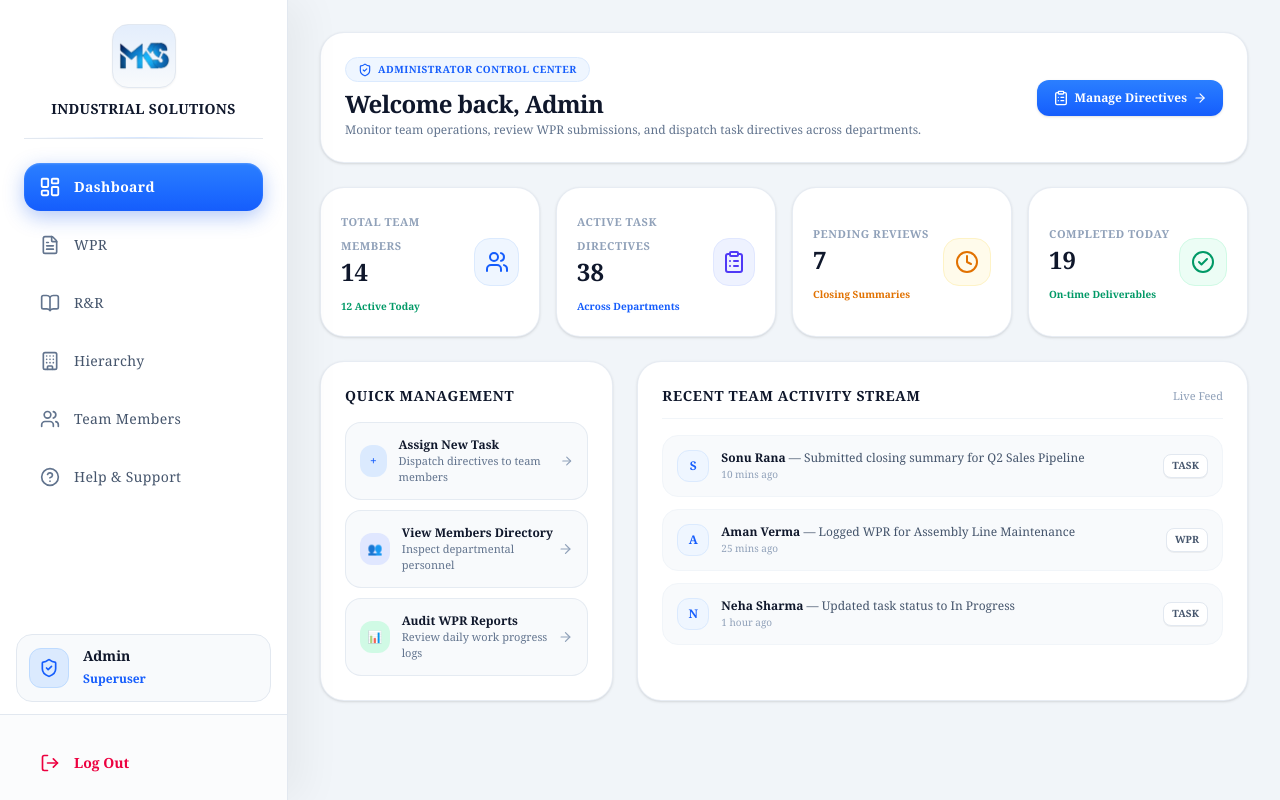
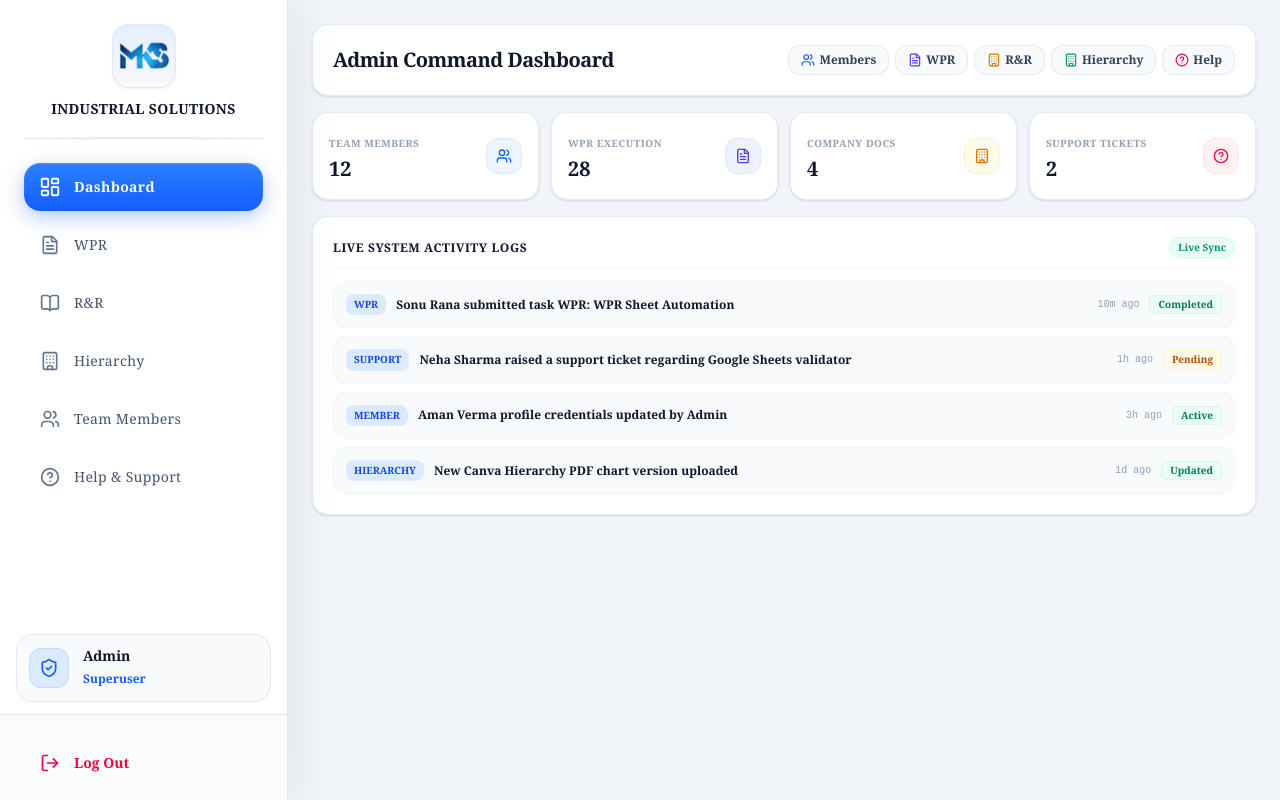
Before and after one commit to ketansharma2/mks-wpr, a Next.js app: page /admin in a window 1280 px wide. Built offline with nearby package versions, Linux system fonts and the light colour scheme.

Commit message:
hierarchy

```diff
--- a/app/admin/page.tsx
+++ b/app/admin/page.tsx
@@ -3,36 +3,21 @@
 import { useState } from 'react';
 import Link from 'next/link';
 import AdminSidebar from '@/app/components/layout/sidebar/admin-sidebar';
-import {
-  LayoutDashboard,
-  Users,
-  ClipboardList,
-  FileText,
-  ShieldCheck,
-  ArrowRight,
-  TrendingUp,
-  CheckCircle2,
-  Clock,
-  AlertCircle,
-  Briefcase,
-  Building
-} from 'lucide-react';
+import { Users, FileText, Building, HelpCircle, ShieldCheck, ArrowUpRight, ExternalLink } from 'lucide-react';
 
 export default function AdminDashboardPage() {
-  // Admin KPI metrics state
   const [stats] = useState({
-    totalMembers: 14,
-    activeTasks: 38,
-    pendingApprovals: 7,
-    completedToday: 19,
-    systemHealth: 'Optimal',
+    totalMembers: 12,
+    activeTasksWPR: 28,
+    pendingSupportTickets: 2,
+    companyDocs: 4
   });
 
-  // Recent team activity logs
   const [recentActivities] = useState([
-    { id: 1, member: 'Sonu Rana', action: 'Submitted closing summary for Q2 Sales Pipeline', time: '10 mins ago', type: 'task' },
-    { id: 2, member: 'Aman Verma', action: 'Logged WPR for Assembly Line Maintenance', time: '25 mins ago', type: 'wpr' },
-    { id: 3, member: 'Neha Sharma', action: 'Updated task status to In Progress', time: '1 hour ago', type: 'task' },
+    { id: 1, type: 'WPR', text: 'Sonu Rana submitted task WPR: WPR Sheet Automation', time: '10m ago', status: 'Completed' },
+    { id: 2, type: 'SUPPORT', text: 'Neha Sharma raised a support ticket regarding Google Sheets validator', time: '1h ago', status: 'Pending' },
+    { id: 3, type: 'MEMBER', text: 'Aman Verma profile credentials updated by Admin', time: '3h ago', status: 'Active' },
+    { id: 4, type: 'HIERARCHY', text: 'New Canva Hierarchy PDF chart version uploaded', time: '1d ago', status: 'Updated' },
   ]);
 
   return (
@@ -41,169 +26,113 @@ export default function AdminDashboardPage() {
       {/* Admin Sidebar */}
       <AdminSidebar />
 
-      {/* Main Admin Workspace */}
-      <main className="flex-1 p-4 sm:p-6 lg:p-8 overflow-y-auto">
-        <div className="max-w-7xl mx-auto space-y-6">
+      {/* Main Workspace */}
+      <main className="flex-1 p-3 sm:p-5 lg:p-6 overflow-y-auto">
+        <div className="max-w-7xl mx-auto space-y-4">
 
-          {/* Admin Welcome Greeting Banner */}
-          <div className="bg-white p-5 sm:p-6 rounded-3xl border border-slate-200/80 shadow-sm flex flex-col md:flex-row md:items-center md:justify-between gap-4">
+          {/* Header Banner with Compact Quick Links on Upper Right */}
+          <div className="bg-white p-4 sm:p-5 rounded-2xl border border-slate-200/80 shadow-sm flex flex-col lg:flex-row lg:items-center lg:justify-between gap-3">
             <div>
-              <div className="inline-flex items-center gap-1.5 px-3 py-1 rounded-full bg-blue-50 border border-blue-100 text-blue-600 text-[10px] font-semibold tracking-wider uppercase mb-1.5">
-                <ShieldCheck className="w-3.5 h-3.5" /> Administrator Control Center
-              </div>
-              <h1 className="text-xl sm:text-2xl font-extrabold text-slate-900 tracking-tight">
-                Welcome back, Admin
+
+              <h1 className="text-lg sm:text-xl font-extrabold text-slate-900 tracking-tight">
+                Admin Command Dashboard
               </h1>
-              <p className="text-xs text-slate-500 mt-0.5">
-                Monitor team operations, review WPR submissions, and dispatch task directives across departments.
-              </p>
             </div>
-            <div className="flex flex-wrap gap-2">
-              <Link
-                href="/admin/tasks"
-                className="flex items-center gap-1.5 py-2.5 px-4 bg-gradient-to-b from-blue-500 to-blue-600 text-white font-semibold text-xs rounded-xl shadow-sm hover:from-blue-600 hover:to-blue-700 transition"
-              >
-                <ClipboardList className="w-4 h-4" /> Manage Directives
-                <ArrowRight className="w-3.5 h-3.5" />
+
+            {/* Quick Navigation Pills on Upper Right */}
+            <div className="flex flex-wrap items-center gap-1.5 text-xs font-semibold">
+              <Link href="/admin/members" className="px-3 py-1.5 bg-slate-50 hover:bg-blue-50 text-slate-700 hover:text-blue-700 border border-slate-200/80 rounded-xl transition flex items-center gap-1">
+                <Users className="w-3.5 h-3.5 text-blue-600" /> Members
+              </Link>
+              <Link href="/admin/wpr" className="px-3 py-1.5 bg-slate-50 hover:bg-blue-50 text-slate-700 hover:text-blue-700 border border-slate-200/80 rounded-xl transition flex items-center gap-1">
+                <FileText className="w-3.5 h-3.5 text-indigo-600" /> WPR
+              </Link>
+              <Link href="/admin/rnr" className="px-3 py-1.5 bg-slate-50 hover:bg-blue-50 text-slate-700 hover:text-blue-700 border border-slate-200/80 rounded-xl transition flex items-center gap-1">
+                <Building className="w-3.5 h-3.5 text-amber-600" /> R&R
+              </Link>
+              <Link href="/admin/hierarchy" className="px-3 py-1.5 bg-slate-50 hover:bg-blue-50 text-slate-700 hover:text-blue-700 border border-slate-200/80 rounded-xl transition flex items-center gap-1">
+                <Building className="w-3.5 h-3.5 text-emerald-600" /> Hierarchy
+              </Link>
+              <Link href="/admin/help" className="px-3 py-1.5 bg-slate-50 hover:bg-blue-50 text-slate-700 hover:text-blue-700 border border-slate-200/80 rounded-xl transition flex items-center gap-1">
+                <HelpCircle className="w-3.5 h-3.5 text-rose-600" /> Help
               </Link>
             </div>
           </div>
 
-          {/* ADMIN KPI SUMMARY CARDS */}
-          <div className="grid grid-cols-1 sm:grid-cols-2 lg:grid-cols-4 gap-4">
+          {/* COMPACT METRICS GRID */}
+          <div className="grid grid-cols-1 sm:grid-cols-2 lg:grid-cols-4 gap-3">
 
-            <div className="bg-white p-5 rounded-3xl border border-slate-200/80 shadow-sm flex items-center justify-between">
-              <div className="space-y-1">
-                <span className="text-[11px] font-bold uppercase tracking-wider text-slate-400">Total Team Members</span>
-                <h3 className="text-2xl font-black text-slate-900">{stats.totalMembers}</h3>
-                <span className="text-[10px] text-emerald-600 font-semibold">12 Active Today</span>
+            <Link href="/admin/members" className="bg-white p-4 rounded-2xl border border-slate-200/80 shadow-sm hover:border-blue-300 transition group flex items-center justify-between">
+              <div>
+                <span className="text-[10px] font-bold text-slate-400 uppercase tracking-wider">Team Members</span>
+                <h3 className="text-xl font-black text-slate-900 mt-0.5">{stats.totalMembers}</h3>
               </div>
-              <div className="w-12 h-12 rounded-2xl bg-blue-50 border border-blue-100 flex items-center justify-center text-blue-600">
-                <Users className="w-6 h-6" />
+              <div className="w-9 h-9 rounded-xl bg-blue-50 border border-blue-100 flex items-center justify-center text-blue-600 group-hover:scale-105 transition">
+                <Users className="w-4 h-4" />
               </div>
-            </div>
+            </Link>
 
-            <div className="bg-white p-5 rounded-3xl border border-slate-200/80 shadow-sm flex items-center justify-between">
-              <div className="space-y-1">
-                <span className="text-[11px] font-bold uppercase tracking-wider text-slate-400">Active Task Directives</span>
-                <h3 className="text-2xl font-black text-slate-900">{stats.activeTasks}</h3>
-                <span className="text-[10px] text-blue-600 font-semibold">Across Departments</span>
+            <Link href="/admin/wpr" className="bg-white p-4 rounded-2xl border border-slate-200/80 shadow-sm hover:border-blue-300 transition group flex items-center justify-between">
+              <div>
+                <span className="text-[10px] font-bold text-slate-400 uppercase tracking-wider">WPR Execution</span>
+                <h3 className="text-xl font-black text-slate-900 mt-0.5">{stats.activeTasksWPR}</h3>
               </div>
-              <div className="w-12 h-12 rounded-2xl bg-indigo-50 border border-indigo-100 flex items-center justify-center text-indigo-600">
-                <ClipboardList className="w-6 h-6" />
+              <div className="w-9 h-9 rounded-xl bg-indigo-50 border border-indigo-100 flex items-center justify-center text-indigo-600 group-hover:scale-105 transition">
+                <FileText className="w-4 h-4" />
               </div>
-            </div>
+            </Link>
 
-            <div className="bg-white p-5 rounded-3xl border border-slate-200/80 shadow-sm flex items-center justify-between">
-              <div className="space-y-1">
-                <span className="text-[11px] font-bold uppercase tracking-wider text-slate-400">Pending Reviews</span>
-                <h3 className="text-2xl font-black text-slate-900">{stats.pendingApprovals}</h3>
-                <span className="text-[10px] text-amber-600 font-semibold">Closing Summaries</span>
+            <Link href="/admin/hierarchy" className="bg-white p-4 rounded-2xl border border-slate-200/80 shadow-sm hover:border-blue-300 transition group flex items-center justify-between">
+              <div>
+                <span className="text-[10px] font-bold text-slate-400 uppercase tracking-wider">Company Docs</span>
+                <h3 className="text-xl font-black text-slate-900 mt-0.5">{stats.companyDocs}</h3>
               </div>
-              <div className="w-12 h-12 rounded-2xl bg-amber-50 border border-amber-100 flex items-center justify-center text-amber-600">
-                <Clock className="w-6 h-6" />
+              <div className="w-9 h-9 rounded-xl bg-amber-50 border border-amber-100 flex items-center justify-center text-amber-600 group-hover:scale-105 transition">
+                <Building className="w-4 h-4" />
               </div>
-            </div>
+            </Link>
 
-            <div className="bg-white p-5 rounded-3xl border border-slate-200/80 shadow-sm flex items-center justify-between">
-              <div className="space-y-1">
-                <span className="text-[11px] font-bold uppercase tracking-wider text-slate-400">Completed Today</span>
-                <h3 className="text-2xl font-black text-slate-900">{stats.completedToday}</h3>
-                <span className="text-[10px] text-emerald-600 font-semibold">On-time Deliverables</span>
+            <Link href="/admin/help" className="bg-white p-4 rounded-2xl border border-slate-200/80 shadow-sm hover:border-blue-300 transition group flex items-center justify-between">
+              <div>
+                <span className="text-[10px] font-bold text-slate-400 uppercase tracking-wider">Support Tickets</span>
+                <h3 className="text-xl font-black text-slate-900 mt-0.5">{stats.pendingSupportTickets}</h3>
               </div>
-              <div className="w-12 h-12 rounded-2xl bg-emerald-50 border border-emerald-100 flex items-center justify-center text-emerald-600">
-                <CheckCircle2 className="w-6 h-6" />
+              <div className="w-9 h-9 rounded-xl bg-rose-50 border border-rose-100 flex items-center justify-center text-rose-600 group-hover:scale-105 transition">
+                <HelpCircle className="w-4 h-4" />
               </div>
-            </div>
+            </Link>
 
           </div>
 
-          {/* QUICK ACTIONS & RECENT ACTIVITY */}
-          <div className="grid grid-cols-1 lg:grid-cols-3 gap-6">
+          {/* RECENT SYSTEM ACTIVITY FEED */}
+<div className="bg-white p-5 rounded-2xl border border-slate-200/80 shadow-sm space-y-3">
+  <div className="flex items-center justify-between border-b border-slate-100 pb-2.5">
+    <h3 className="text-xs font-bold text-slate-900 uppercase tracking-wider">Live System Activity Logs</h3>
+    <span className="text-[10px] font-semibold text-emerald-600 bg-emerald-50 px-2 py-0.5 rounded-full border border-emerald-100">Live Sync</span>
+  </div>
 
-            {/* Quick Actions Panel */}
-            <div className="bg-white p-6 rounded-3xl border border-slate-200/80 shadow-sm space-y-4">
-              <h3 className="text-sm font-bold text-slate-900 uppercase tracking-wider">Quick Management</h3>
+  <div className="space-y-2">
+    {recentActivities.map((act) => (
+      <div key={act.id} className="p-3 bg-slate-50 border border-slate-100 rounded-xl flex items-center justify-between gap-3 text-xs">
+        <div className="flex items-center gap-2.5 min-w-0">
+          <span className="px-2 py-1 bg-blue-100 text-blue-700 font-bold rounded-lg text-[10px] flex-shrink-0">
+            {act.type}
+          </span>
+          <p className="font-semibold text-slate-900 truncate">{act.text}</p>
+        </div>
 
-              <div className="space-y-2.5 text-xs">
-                <Link
-                  href="/admin/tasks"
-                  className="flex items-center justify-between p-3.5 bg-slate-50 hover:bg-blue-50/50 border border-slate-200/80 hover:border-blue-200 rounded-2xl transition group"
-                >
-                  <div className="flex items-center gap-3">
-                    <div className="w-8 h-8 rounded-xl bg-blue-100 text-blue-600 flex items-center justify-center font-bold">
-                      +
-                    </div>
-                    <div>
-                      <p className="font-bold text-slate-900 group-hover:text-blue-600 transition">Assign New Task</p>
-                      <span className="text-[11px] text-slate-500">Dispatch directives to team members</span>
-                    </div>
-                  </div>
-                  <ArrowRight className="w-4 h-4 text-slate-400 group-hover:text-blue-600 transition" />
-                </Link>
-
-                <Link
-                  href="/admin/members"
-                  className="flex items-center justify-between p-3.5 bg-slate-50 hover:bg-blue-50/50 border border-slate-200/80 hover:border-blue-200 rounded-2xl transition group"
-                >
-                  <div className="flex items-center gap-3">
-                    <div className="w-8 h-8 rounded-xl bg-indigo-100 text-indigo-600 flex items-center justify-center font-bold">
-                      👥
-                    </div>
-                    <div>
-                      <p className="font-bold text-slate-900 group-hover:text-blue-600 transition">View Members Directory</p>
-                      <span className="text-[11px] text-slate-500">Inspect departmental personnel</span>
-                    </div>
-                  </div>
-                  <ArrowRight className="w-4 h-4 text-slate-400 group-hover:text-blue-600 transition" />
-                </Link>
-
-                <Link
-                  href="/admin/wpr"
-                  className="flex items-center justify-between p-3.5 bg-slate-50 hover:bg-blue-50/50 border border-slate-200/80 hover:border-blue-200 rounded-2xl transition group"
-                >
-                  <div className="flex items-center gap-3">
-                    <div className="w-8 h-8 rounded-xl bg-emerald-100 text-emerald-600 flex items-center justify-center font-bold">
-                      📊
-                    </div>
-                    <div>
-                      <p className="font-bold text-slate-900 group-hover:text-blue-600 transition">Audit WPR Reports</p>
-                      <span className="text-[11px] text-slate-500">Review daily work progress logs</span>
-                    </div>
-                  </div>
-                  <ArrowRight className="w-4 h-4 text-slate-400 group-hover:text-blue-600 transition" />
-                </Link>
-              </div>
-            </div>
-
-            {/* Recent Live Team Activity Feed */}
-            <div className="bg-white p-6 rounded-3xl border border-slate-200/80 shadow-sm lg:col-span-2 space-y-4">
-              <div className="flex items-center justify-between border-b border-slate-100 pb-3">
-                <h3 className="text-sm font-bold text-slate-900 uppercase tracking-wider">Recent Team Activity Stream</h3>
-                <span className="text-[11px] text-slate-400 font-medium">Live Feed</span>
-              </div>
-
-              <div className="space-y-3">
-                {recentActivities.map((act) => (
-                  <div key={act.id} className="p-3.5 bg-slate-50 border border-slate-100 rounded-2xl flex items-center justify-between gap-4 text-xs">
-                    <div className="flex items-center gap-3">
-                      <div className="w-8 h-8 rounded-xl bg-blue-50 border border-blue-100 flex items-center justify-center text-blue-600 font-bold flex-shrink-0">
-                        {act.member[0]}
-                      </div>
-                      <div>
-                        <p className="font-bold text-slate-900">{act.member} <span className="font-normal text-slate-600">— {act.action}</span></p>
-                        <span className="text-[10px] text-slate-400">{act.time}</span>
-                      </div>
-                    </div>
-                    <span className="px-2 py-1 bg-white border border-slate-200 rounded-lg text-[10px] font-semibold text-slate-600 whitespace-nowrap shadow-2xs">
-                      {act.type.toUpperCase()}
-                    </span>
-                  </div>
-                ))}
-              </div>
-            </div>
-
-          </div>
+        <div className="flex items-center gap-2.5 flex-shrink-0">
+          <span className="text-[10px] text-slate-400 font-mono">{act.time}</span>
+          <span className={`px-2 py-0.5 rounded font-semibold text-[10px] whitespace-nowrap ${
+            act.status === 'Completed' || act.status === 'Active' || act.status === 'Updated' ? 'bg-emerald-50 text-emerald-700 border border-emerald-100' : 'bg-amber-50 text-amber-700 border border-amber-100'
+          }`}>
+            {act.status}
+          </span>
+        </div>
+      </div>
+    ))}
+  </div>
+</div>
 
         </div>
       </main>
```
Also changed, not shown: app/admin/hierarchy/page.tsx (+106 -73 lines).
